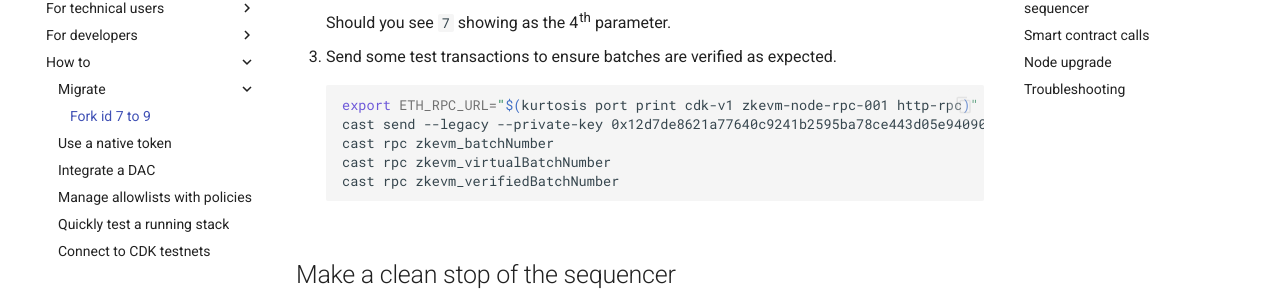
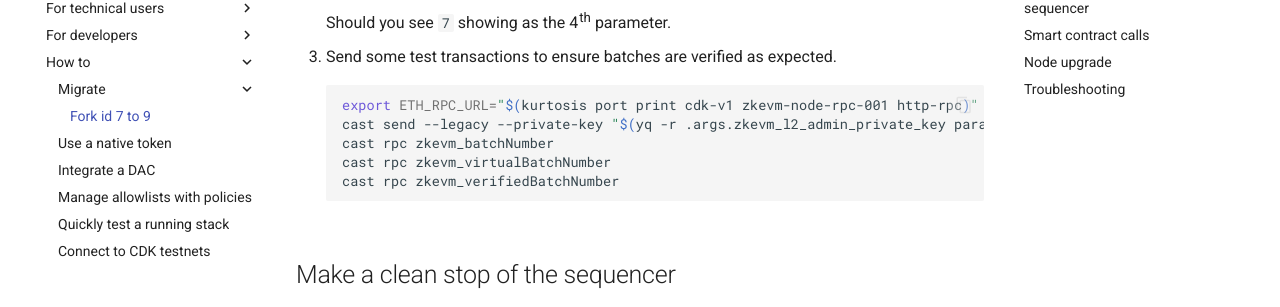
Before and after one commit to 0xPolygon/kurtosis-cdk, an MkDocs documentation site: the page built from docs/how-to/migrate/forkid-7-to-9.md, in a window 1280 px wide and 900 px high, scrolled down 1222 px. Shown: the part 145-452 px from the top of the window. Built offline with MkDocs 1.6.1 and Material for MkDocs 9.7.7, drawn with Linux system fonts in a browser that asks for light colours.

Commit message:
Update docs/how-to/migrate/forkid-7-to-9.md
Co-authored-by: Léo Vincent <28714795+leovct@users.noreply.github.com>

````diff
--- a/docs/how-to/migrate/forkid-7-to-9.md
+++ b/docs/how-to/migrate/forkid-7-to-9.md
@@ -68,7 +68,7 @@ index 175619f..a72d452 100644
 
     ```sh
     export ETH_RPC_URL="$(kurtosis port print cdk-v1 zkevm-node-rpc-001 http-rpc)"
-    cast send --legacy --private-key 0x12d7de8621a77640c9241b2595ba78ce443d05e94090365ab3bb5e19df82c625 --value 0.01ether 0x0000000000000000000000000000000000000000
+    cast send --legacy --private-key "$(yq -r .args.zkevm_l2_admin_private_key params.yml)" --value 0.01ether 0x0000000000000000000000000000000000000000
     cast rpc zkevm_batchNumber
     cast rpc zkevm_virtualBatchNumber
     cast rpc zkevm_verifiedBatchNumber
````
